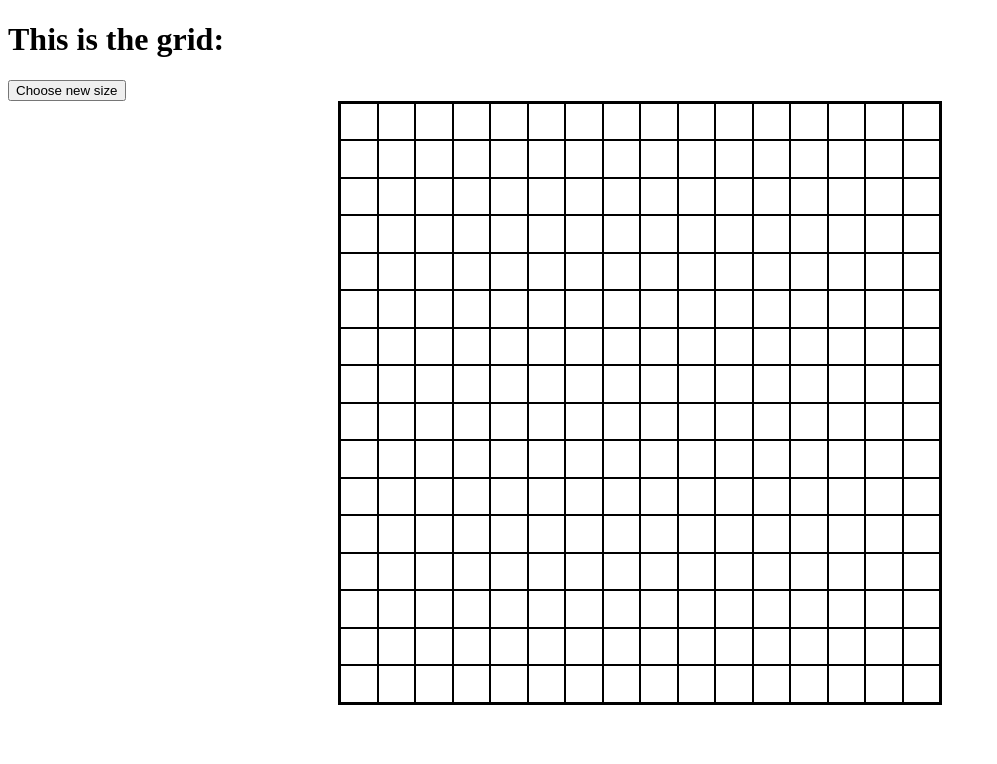
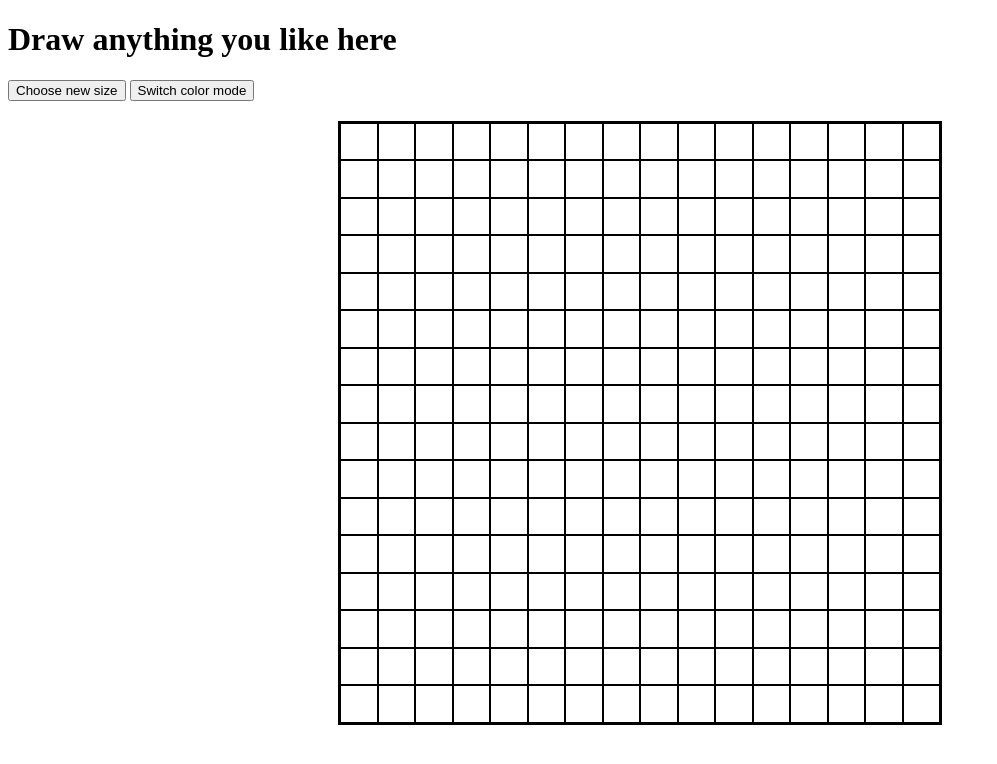
Before and after one commit to oliverfrost1/etchASketch, a plain HTML site: page index.html in a window 1280 px wide. Shown: the whole page, without its empty margins (0-997 px from the left). Drawn offline with Linux system fonts and the light colour scheme.

Commit message:
added button for colormodes

```diff
--- a/index.html
+++ b/index.html
@@ -8,8 +8,10 @@
     <link rel="stylesheet" href="style.css">
 </head>
 <body>
-<h1>This is the grid:</h1>
+<h1>Draw anything you like here</h1>
 <button onclick="getSize()">Choose new size</button>
+<button onclick="changeColorMode()">Switch color mode</button>
+<br>
 
 <div class="gridHolder">
 
--- a/script.js
+++ b/script.js
@@ -1,4 +1,4 @@
-//TODO: buttons for colormodes, style it, restart button, blacker color mode.
+//TODO: buttons for colormodes
 
 
 //Makes the grid.
@@ -43,6 +43,12 @@ function getSize() {
     }
 }
 
+function changeColorMode() {
+    if(colorMode == "grey") {colorMode = "rainbow"; return;};
+    if(colorMode == "rainbow") {colorMode = "grey"; return;};
+    console.log("changing color");
+}
+
 //adds hover event to change the color of the elements.
 function addHoverEvent() {
     //Define the squares
@@ -54,5 +60,5 @@ function addHoverEvent() {
 const gridHolder = document.querySelector(".gridHolder");
 //Make default square
 makeGrid(16);
-
-let colorMode = "rainbow";
+//Define button that changes colormode and add event listener.
+let colorMode = "grey";
--- a/style.css
+++ b/style.css
@@ -6,7 +6,7 @@
     border: solid 2px black;
     justify-self: center;
     align-self: center;
-    margin: 0px auto 0px auto;
+    margin: 20px auto 0px auto;
 }
 
 .gridSquareVertical, .gridSquare {
```
